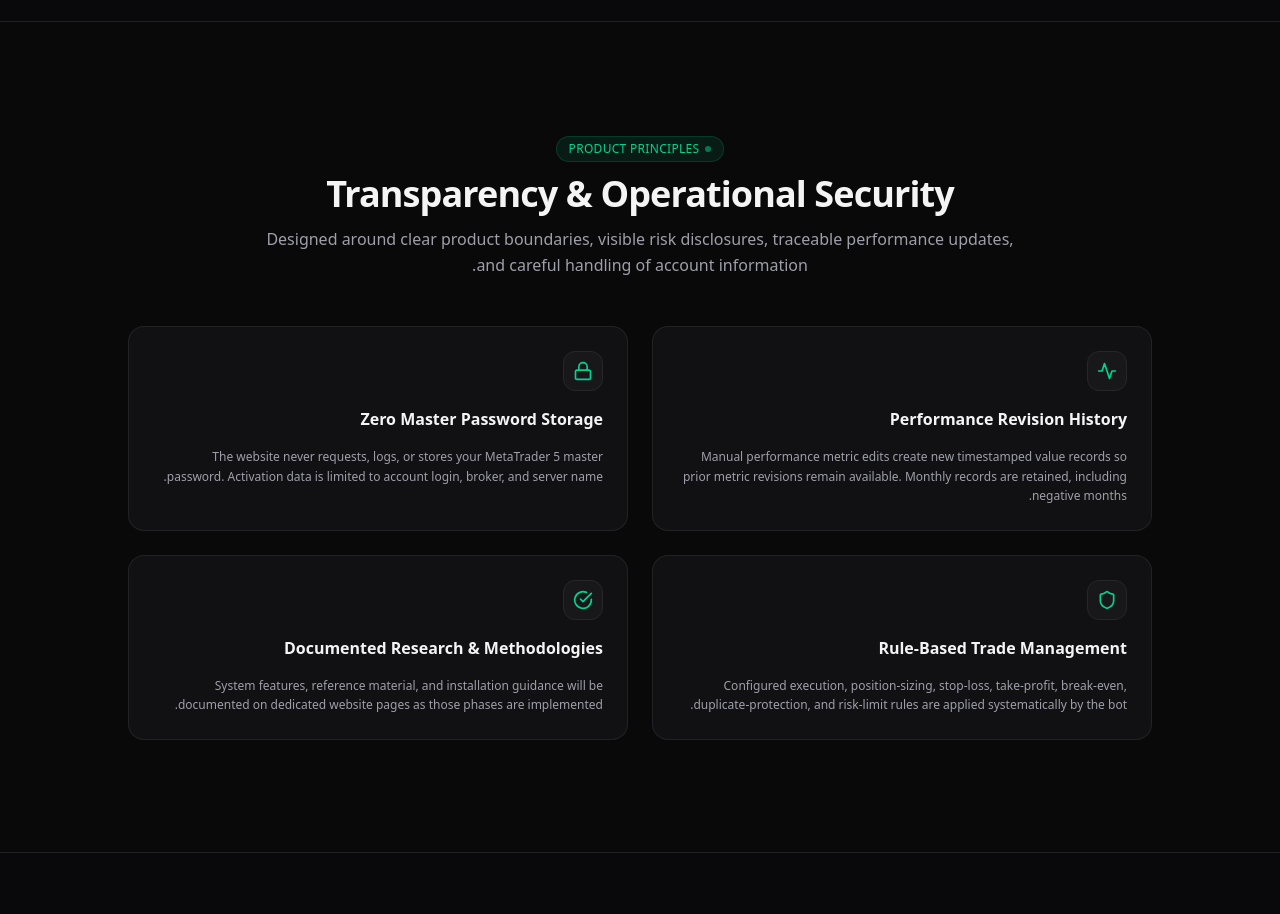
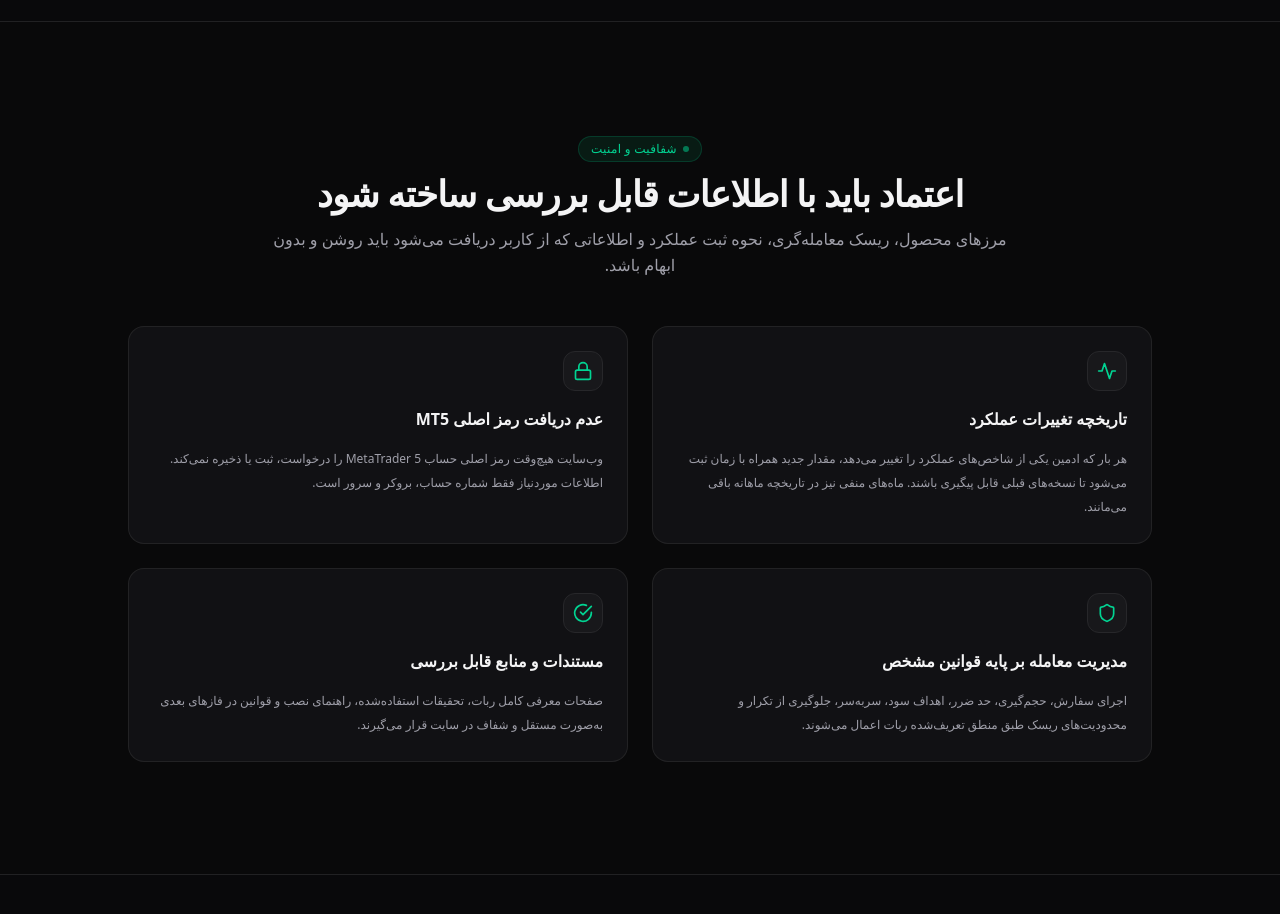
Before and after one commit to amirrezakhanipour/bot-website, a Next.js app: page / in a window 1280 px wide. Shown: the part 5200-6114 px from the top of the page. Built offline with nearby package versions, Linux system fonts and the light colour scheme.

Commit message:
feat(ui): localize transparency section to Persian

```diff
--- a/src/components/marketing/transparency-section.tsx
+++ b/src/components/marketing/transparency-section.tsx
@@ -4,54 +4,47 @@ import { LockIcon, ShieldIcon, ActivityIcon, CheckCircleIcon } from "@/component
 
 const TRANSPARENCY_PILLARS = [
   {
-    title: "Performance Revision History",
-    description: "Manual performance metric edits create new timestamped value records so prior metric revisions remain available. Monthly records are retained, including negative months.",
+    title: "تاریخچه تغییرات عملکرد",
+    description: "هر بار که ادمین یکی از شاخص‌های عملکرد را تغییر می‌دهد، مقدار جدید همراه با زمان ثبت می‌شود تا نسخه‌های قبلی قابل پیگیری باشند. ماه‌های منفی نیز در تاریخچه ماهانه باقی می‌مانند.",
     icon: ActivityIcon,
   },
   {
-    title: "Zero Master Password Storage",
-    description: "The website never requests, logs, or stores your MetaTrader 5 master password. Activation data is limited to account login, broker, and server name.",
+    title: "عدم دریافت رمز اصلی MT5",
+    description: "وب‌سایت هیچ‌وقت رمز اصلی حساب MetaTrader 5 را درخواست، ثبت یا ذخیره نمی‌کند. اطلاعات موردنیاز فقط شماره حساب، بروکر و سرور است.",
     icon: LockIcon,
   },
   {
-    title: "Rule-Based Trade Management",
-    description: "Configured execution, position-sizing, stop-loss, take-profit, break-even, duplicate-protection, and risk-limit rules are applied systematically by the bot.",
+    title: "مدیریت معامله بر پایه قوانین مشخص",
+    description: "اجرای سفارش، حجم‌گیری، حد ضرر، اهداف سود، سر‌به‌سر، جلوگیری از تکرار و محدودیت‌های ریسک طبق منطق تعریف‌شده ربات اعمال می‌شوند.",
     icon: ShieldIcon,
   },
   {
-    title: "Documented Research & Methodologies",
-    description: "System features, reference material, and installation guidance will be documented on dedicated website pages as those phases are implemented.",
+    title: "مستندات و منابع قابل بررسی",
+    description: "صفحات معرفی کامل ربات، تحقیقات استفاده‌شده، راهنمای نصب و قوانین در فازهای بعدی به‌صورت مستقل و شفاف در سایت قرار می‌گیرند.",
     icon: CheckCircleIcon,
   },
 ];
 
 export function TransparencySection() {
   return (
-    <section className="py-20 md:py-28 bg-zinc-950/60 border-y border-zinc-800/80">
-      <div className="max-w-7xl mx-auto px-4 sm:px-6 lg:px-8 space-y-12">
+    <section className="border-y border-zinc-800/80 bg-zinc-950/60 py-20 md:py-28">
+      <div className="mx-auto max-w-7xl space-y-12 px-4 sm:px-6 lg:px-8">
         <SectionHeading
-          badge="Product Principles"
-          title="Transparency & Operational Security"
-          subtitle="Designed around clear product boundaries, visible risk disclosures, traceable performance updates, and careful handling of account information."
+          badge="شفافیت و امنیت"
+          title="اعتماد باید با اطلاعات قابل بررسی ساخته شود"
+          subtitle="مرزهای محصول، ریسک معامله‌گری، نحوه ثبت عملکرد و اطلاعاتی که از کاربر دریافت می‌شود باید روشن و بدون ابهام باشد."
         />
 
-        <div className="grid grid-cols-1 md:grid-cols-2 gap-6 max-w-5xl mx-auto">
-          {TRANSPARENCY_PILLARS.map((pillar, idx) => {
+        <div className="mx-auto grid max-w-5xl grid-cols-1 gap-6 md:grid-cols-2">
+          {TRANSPARENCY_PILLARS.map((pillar) => {
             const IconComponent = pillar.icon;
             return (
-              <div
-                key={idx}
-                className="p-6 rounded-2xl bg-zinc-900/60 border border-zinc-800/80 space-y-4"
-              >
-                <div className="w-10 h-10 rounded-xl bg-zinc-900 border border-zinc-800 flex items-center justify-center text-emerald-400">
+              <div key={pillar.title} className="space-y-4 rounded-2xl border border-zinc-800/80 bg-zinc-900/60 p-6">
+                <div className="flex h-10 w-10 items-center justify-center rounded-xl border border-zinc-800 bg-zinc-900 text-emerald-400">
                   <IconComponent size={20} />
                 </div>
-                <h3 className="text-base font-semibold text-zinc-100">
-                  {pillar.title}
-                </h3>
-                <p className="text-xs text-zinc-400 leading-relaxed">
-                  {pillar.description}
-                </p>
+                <h3 className="text-base font-semibold text-zinc-100">{pillar.title}</h3>
+                <p className="text-xs leading-6 text-zinc-400">{pillar.description}</p>
               </div>
             );
           })}
```
